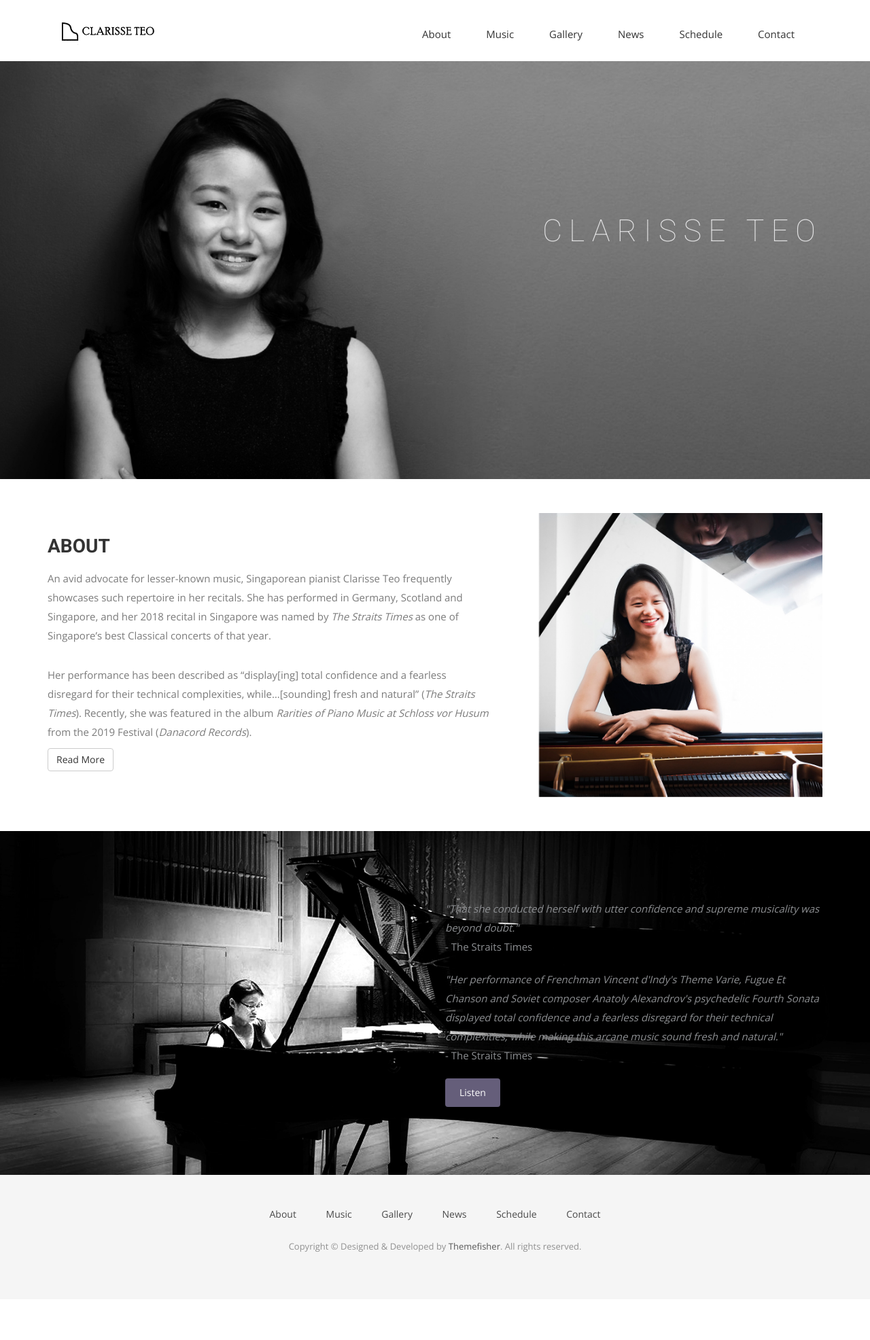
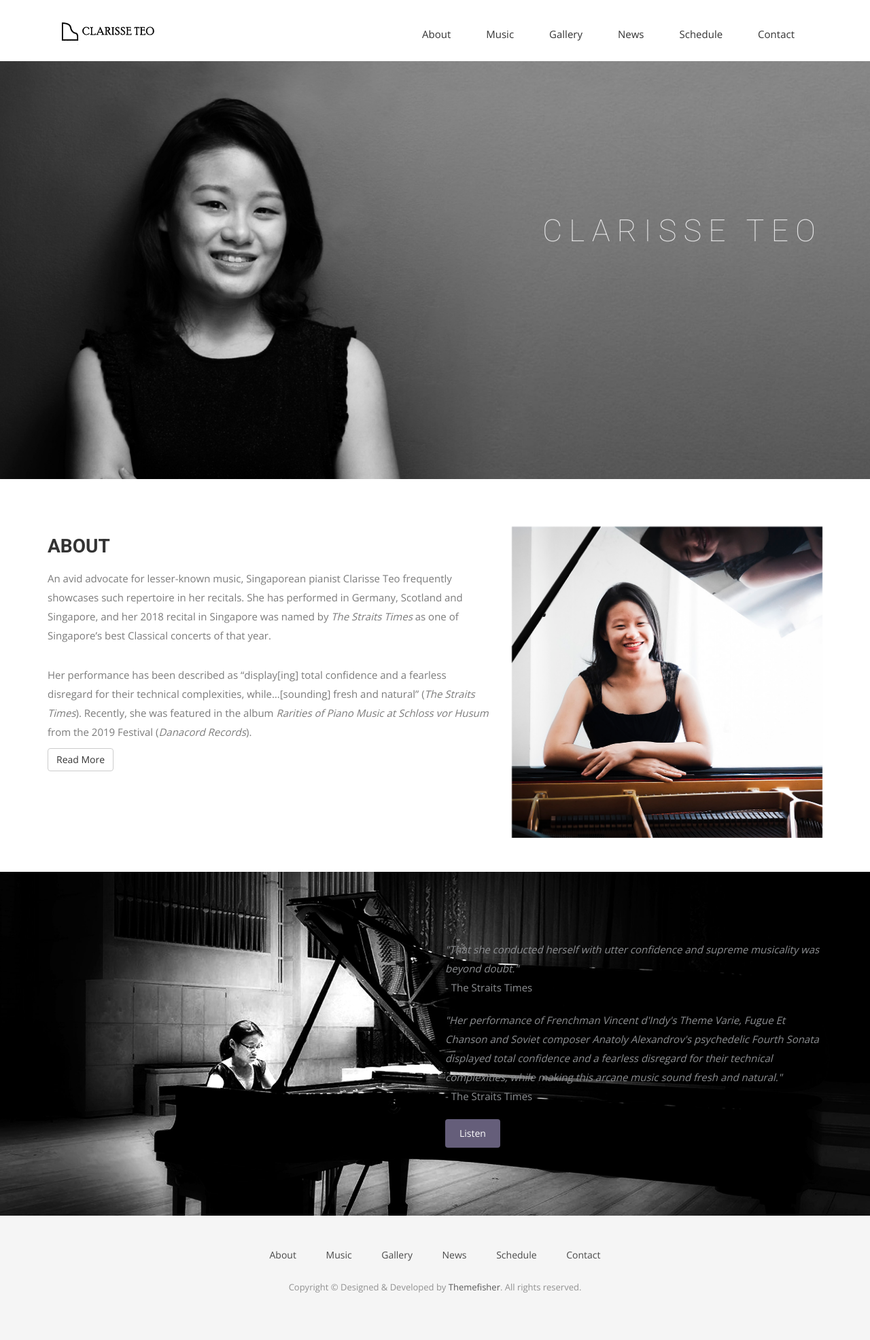
Before and after one commit to clarisseteo/clarisseteo.github.io, a Jekyll site: the page built from index.html, in a window 1280 px wide. Shown: the whole page at 68% size. Built offline with Jekyll 4.4.1, drawn with Linux system fonts in a browser that asks for light colours; nearby versions of some CDN libraries; some web fonts are replaced; before the commit the page ends 1912 px from its top, so only the background shows below that.

Commit message:
fix padding on intro images

```diff
--- a/css/airspace.css
+++ b/css/airspace.css
@@ -151,7 +151,8 @@ font header .navbar-default .navbar-nav li a:hover {
   padding-top: 20px;
 }
 #intro .block img {
-  padding-left: 40px;
+  /*--padding-left: 40px;--*/
+  padding-top: 20px;
   width: 100%;
 }
 #intro .section-title {
--- a/index.html
+++ b/index.html
@@ -27,15 +27,17 @@ permalink: /
           <div class="section-title">
             <h2>About</h2>
           </div>
-          <p>An avid advocate for lesser-known music, Singaporean pianist Clarisse Teo frequently showcases such repertoire in her recitals. She has performed in Germany, Scotland and Singapore, and her 2018 recital in Singapore was named by <i>The Straits Times</i> as one of Singapore’s best Classical concerts of that year.</p>
-          <p>Her performance has been described as “display[ing] total confidence and a fearless disregard for their technical complexities, while…[sounding] fresh and natural” (<i>The Straits Times</i>). Recently, she was featured in the album <i>Rarities of Piano Music at Schloss vor Husum</i> from the 2019 Festival (<i>Danacord Records</i>).</p>
+          <div>
+            <p>An avid advocate for lesser-known music, Singaporean pianist Clarisse Teo frequently showcases such repertoire in her recitals. She has performed in Germany, Scotland and Singapore, and her 2018 recital in Singapore was named by <i>The Straits Times</i> as one of Singapore’s best Classical concerts of that year.</p>
+            <p>Her performance has been described as “display[ing] total confidence and a fearless disregard for their technical complexities, while…[sounding] fresh and natural” (<i>The Straits Times</i>). Recently, she was featured in the album <i>Rarities of Piano Music at Schloss vor Husum</i> from the 2019 Festival (<i>Danacord Records</i>).</p>
          </div>
-
-         <a href="{{ site.baseurl }}/about" class="btn btn-default btn-call-to-action">Read More</a>
+         <div>
+         <a href="{{ site.baseurl }}/about" class="btn btn-default btn-call-to-action">Read More</a></div>
+        </div>
       </div><!-- .col-md-7 close -->
       <div class="col-md-5 col-sm-12">
         <div class="block">
-          <img src="img/wrapper-img.jpg" alt="Img">
+          <img src="{{ site.baseurl }}/img/wrapper-img.jpg" alt="Clarisse at piano">
         </div>
       </div><!-- .col-md-5 close -->
     </div>
```
Also changed, not shown: img/wrapper-img2.jpg (deleted).
